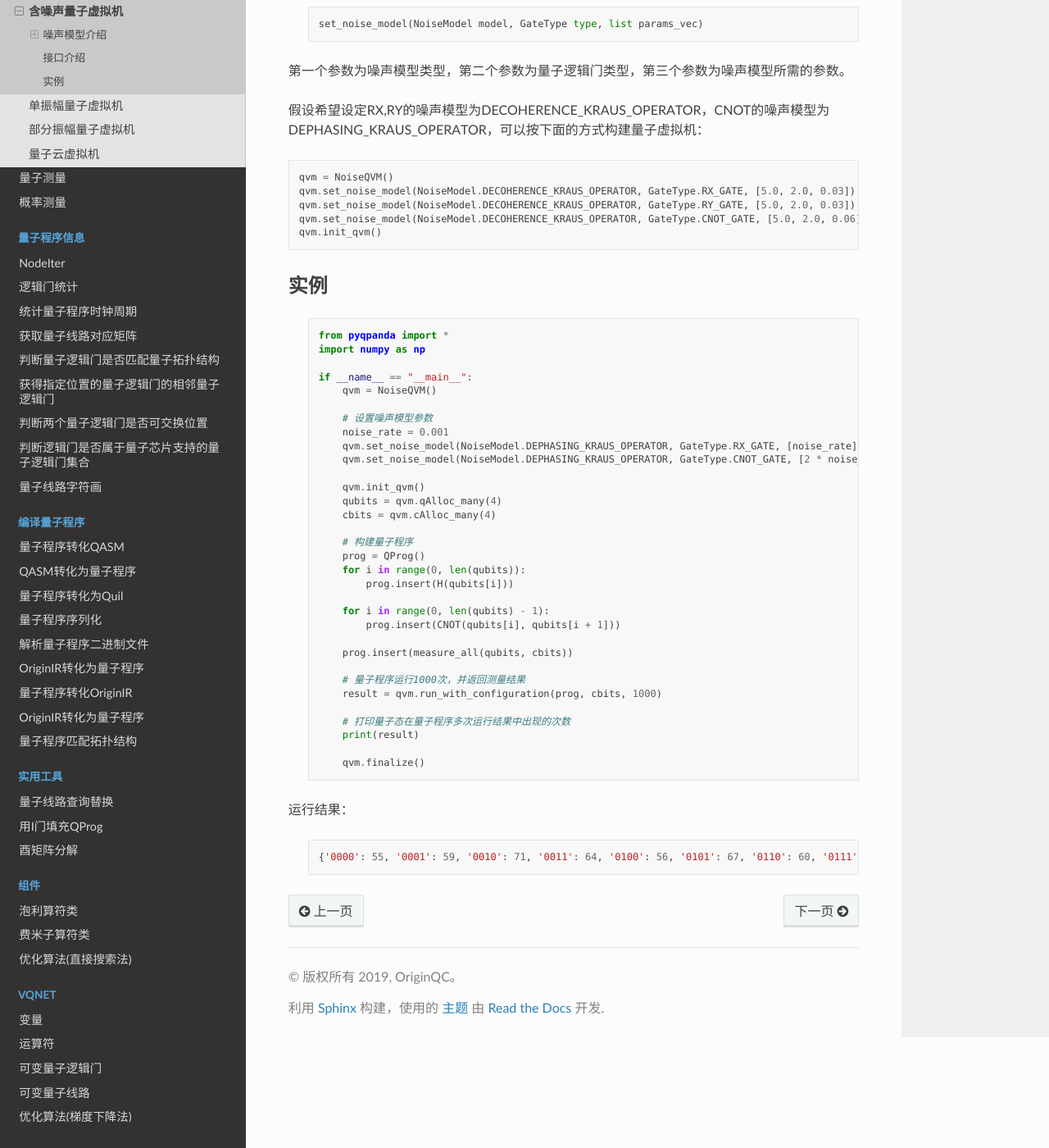
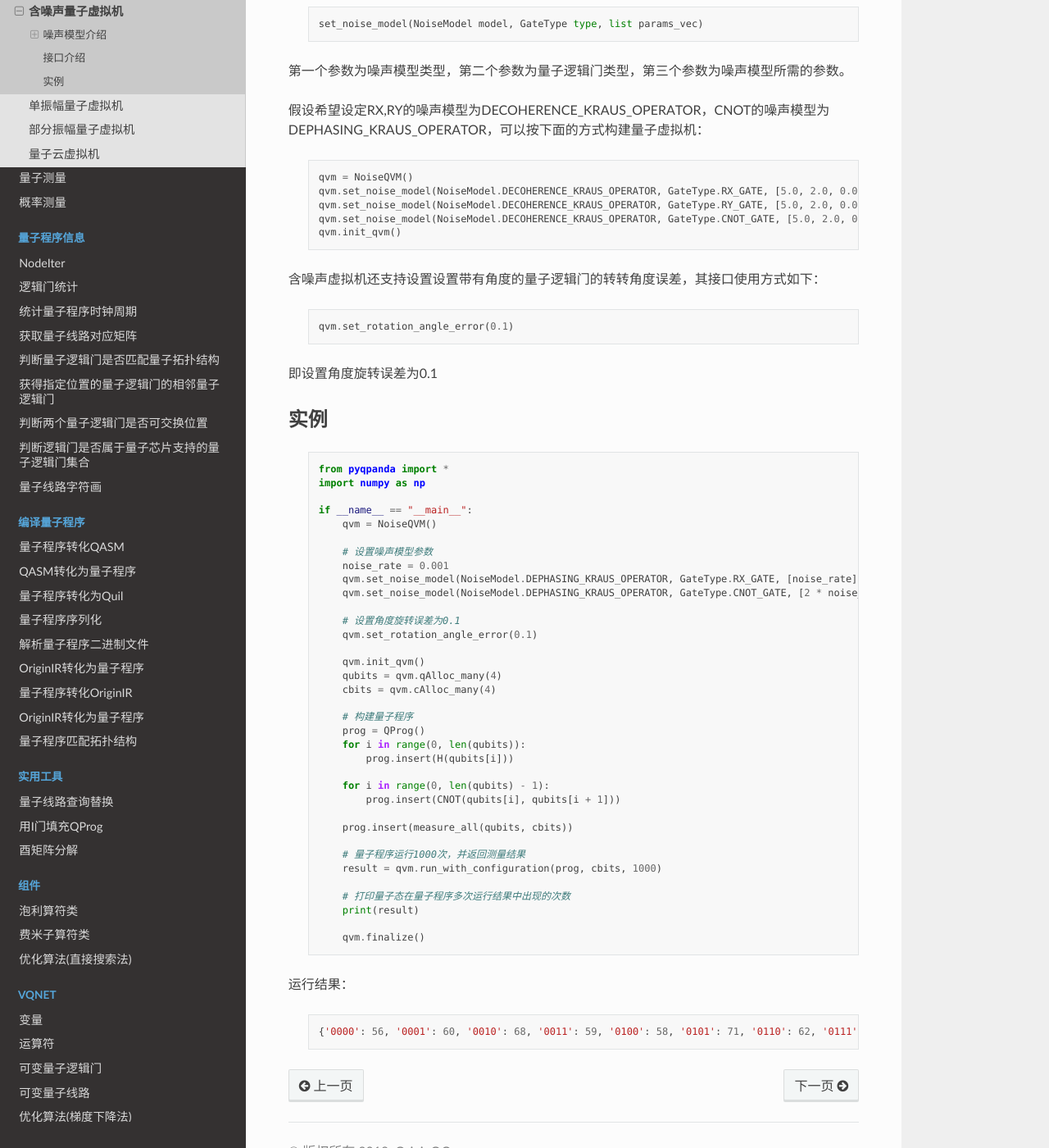
Before and after one commit to OriginQ/pyQPanda-Toturial, a Sphinx documentation site: the page built from source/NoiseQVM.rst, in a window 1280 px wide and 1400 px high, scrolled down 2623 px. Shown: the whole window at 82% size. Built offline with Sphinx 7.4.7 and the Read the Docs theme 2.0.0, drawn with Linux system fonts in a browser that asks for light colours; pages that are not in the unit, such as notebooks, are missing from menus.

Commit message:
<fix> 添加角度旋转误差接口介绍

```diff
--- a/source/NoiseQVM.rst
+++ b/source/NoiseQVM.rst
@@ -116,13 +116,21 @@ pyqpanda当前支持的噪声模型
 
 假设希望设定RX,RY的噪声模型为DECOHERENCE_KRAUS_OPERATOR，CNOT的噪声模型为DEPHASING_KRAUS_OPERATOR，可以按下面的方式构建量子虚拟机：
 
-.. code-block:: python
+    .. code-block:: python
 
-    qvm = NoiseQVM()
-    qvm.set_noise_model(NoiseModel.DECOHERENCE_KRAUS_OPERATOR, GateType.RX_GATE, [5.0, 2.0, 0.03]) # T1: 5.0, T2: 2.0, t_gate: 0.03
-    qvm.set_noise_model(NoiseModel.DECOHERENCE_KRAUS_OPERATOR, GateType.RY_GATE, [5.0, 2.0, 0.03])
-    qvm.set_noise_model(NoiseModel.DECOHERENCE_KRAUS_OPERATOR, GateType.CNOT_GATE, [5.0, 2.0, 0.06])
-    qvm.init_qvm()
+        qvm = NoiseQVM()
+        qvm.set_noise_model(NoiseModel.DECOHERENCE_KRAUS_OPERATOR, GateType.RX_GATE, [5.0, 2.0, 0.03]) # T1: 5.0, T2: 2.0, t_gate: 0.03
+        qvm.set_noise_model(NoiseModel.DECOHERENCE_KRAUS_OPERATOR, GateType.RY_GATE, [5.0, 2.0, 0.03])
+        qvm.set_noise_model(NoiseModel.DECOHERENCE_KRAUS_OPERATOR, GateType.CNOT_GATE, [5.0, 2.0, 0.06])
+        qvm.init_qvm()
+
+含噪声虚拟机还支持设置设置带有角度的量子逻辑门的转转角度误差，其接口使用方式如下：
+
+    .. code-block:: python
+
+        qvm.set_rotation_angle_error(0.1)
+
+即设置角度旋转误差为0.1
 
 实例
 ------------
@@ -139,6 +147,9 @@ pyqpanda当前支持的噪声模型
             noise_rate = 0.001
             qvm.set_noise_model(NoiseModel.DEPHASING_KRAUS_OPERATOR, GateType.RX_GATE, [noise_rate])
             qvm.set_noise_model(NoiseModel.DEPHASING_KRAUS_OPERATOR, GateType.CNOT_GATE, [2 * noise_rate])
+
+            # 设置角度旋转误差为0.1
+            qvm.set_rotation_angle_error(0.1)
 
             qvm.init_qvm()
             qubits = qvm.qAlloc_many(4)
@@ -166,4 +177,4 @@ pyqpanda当前支持的噪声模型
 
     .. code-block:: python
 
-        {'0000': 55, '0001': 59, '0010': 71, '0011': 64, '0100': 56, '0101': 67, '0110': 60, '0111': 57, '1000': 72, '1001': 73, '1010': 70, '1011': 68, '1100': 57, '1101': 56, '1110': 55, '1111': 60}
+        {'0000': 56, '0001': 60, '0010': 68, '0011': 59, '0100': 58, '0101': 71, '0110': 62, '0111': 63, '1000': 67, '1001': 74, '1010': 65, '1011': 58, '1100': 61, '1101': 61, '1110': 58, '1111': 59}
```
